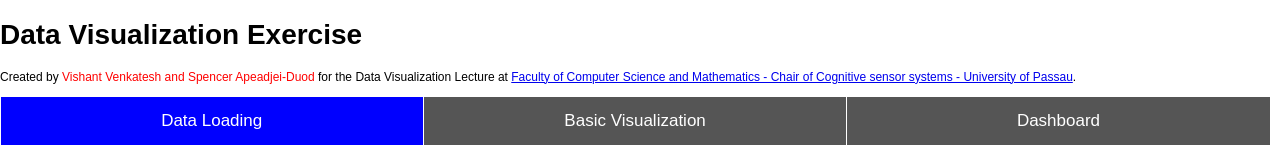
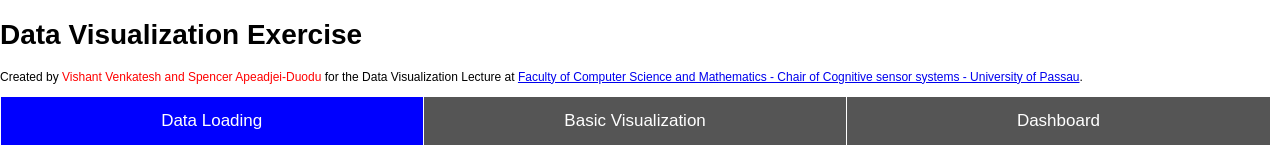
Before and after one commit to venkat0400/DataVisualizationCoursework, a plain HTML site: page index.html in a window 1280 px wide. Shown: the top 160 px of the page. Drawn offline with nearby package versions, Linux system fonts and the light colour scheme.

Commit message:
small change

```diff
--- a/index.html
+++ b/index.html
@@ -39,7 +39,7 @@
 
 <!-- credits -->
 <div id="credits">
-    Created by <span class="instructions">Vishant Venkatesh and Spencer Apeadjei-Duod</span>
+    Created by <span class="instructions">Vishant Venkatesh and Spencer Apeadjei-Duodu</span>
     for the Data Visualization Lecture at <a href="https://www.fim.uni-passau.de/digitale-bildverarbeitung"> Faculty of Computer
     Science and Mathematics - Chair of Cognitive sensor systems - University of Passau</a>.
 </div>
```
